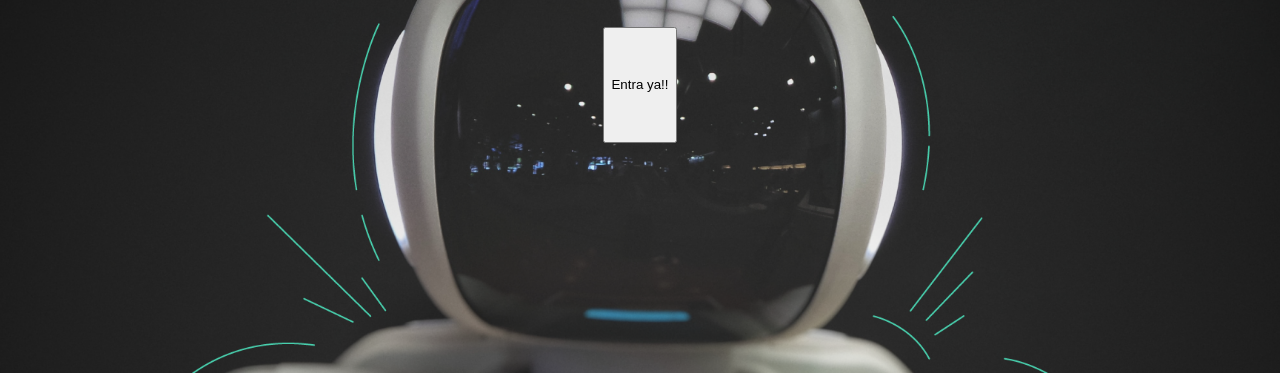
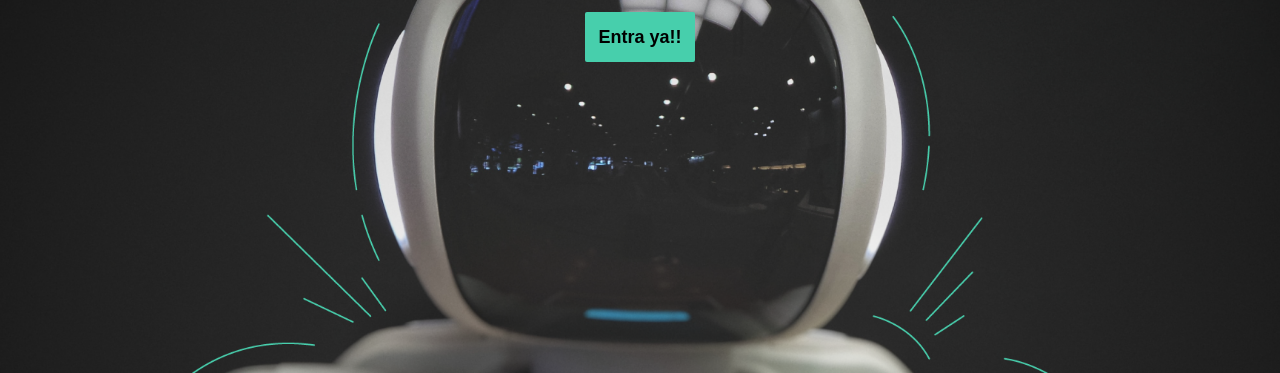
Before and after one commit to marluka/Blog-profesional, a plain HTML site: page index.html in a window 1280 px wide. Shown: the part 427-800 px from the top of the page. Drawn offline with Linux system fonts and the light colour scheme.

Commit message:
Clase 12: Terminando el Home

```diff
--- a/css/main.css
+++ b/css/main.css
@@ -3,6 +3,7 @@
 
 /* Quitamos los estilos por defecto que añade el navegador */
 body {
+  font-family: 'Roboto Mono', monospace;
   margin: 0;
   padding: 0;
   /* Truco para evitar scroll */
@@ -105,3 +106,18 @@ nav .profile-link a {
   color: white;
   text-align: center;
 }
+
+.home-main-button {
+  width: 110px;
+  height: 50px;
+  background: #47cfac;
+  display: grid;
+  align-items: center;
+  border: none;
+  border-radius: 2px;
+}
+
+.home-main-button a {
+  font-weight: 700;
+  font-size: 18px;
+}
```
